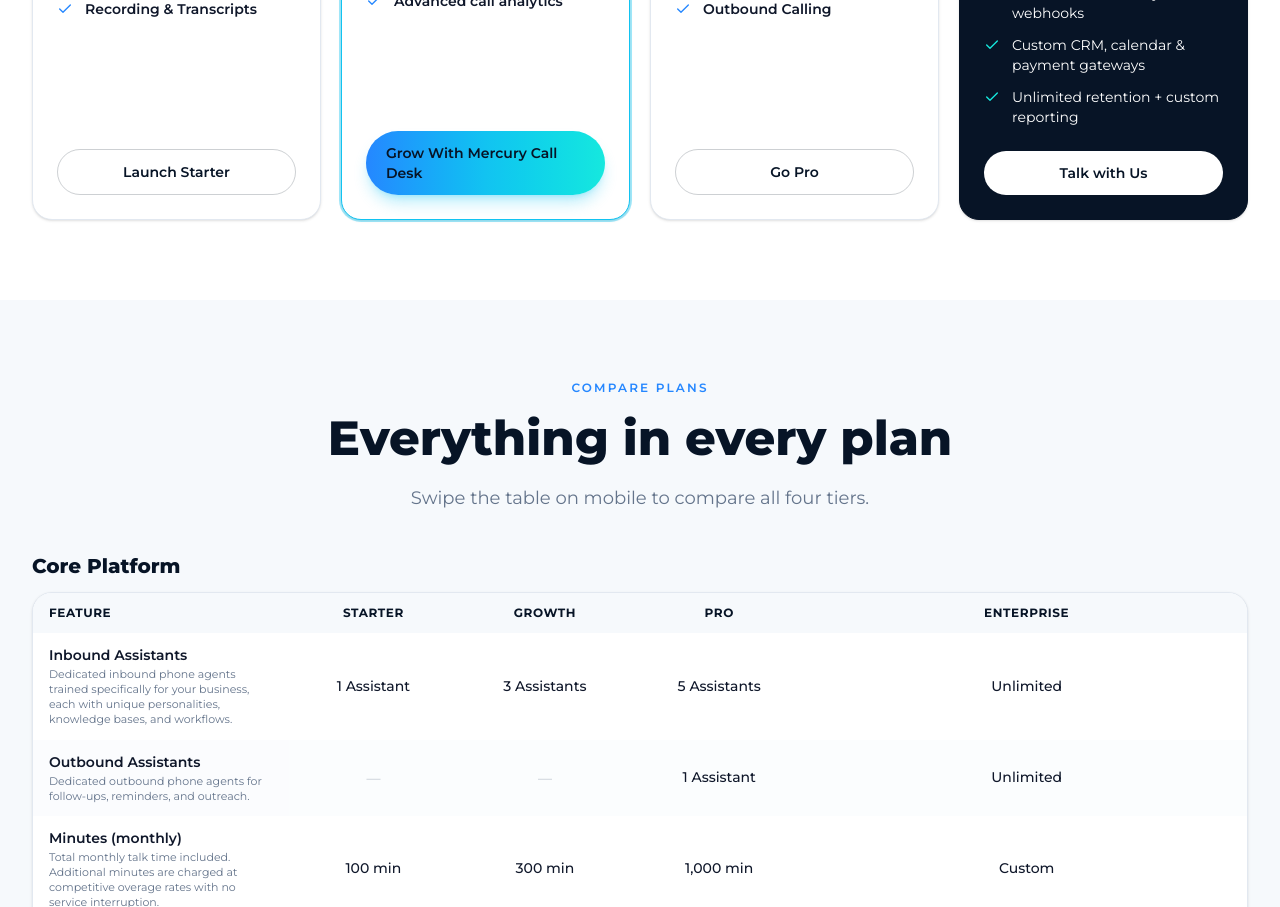
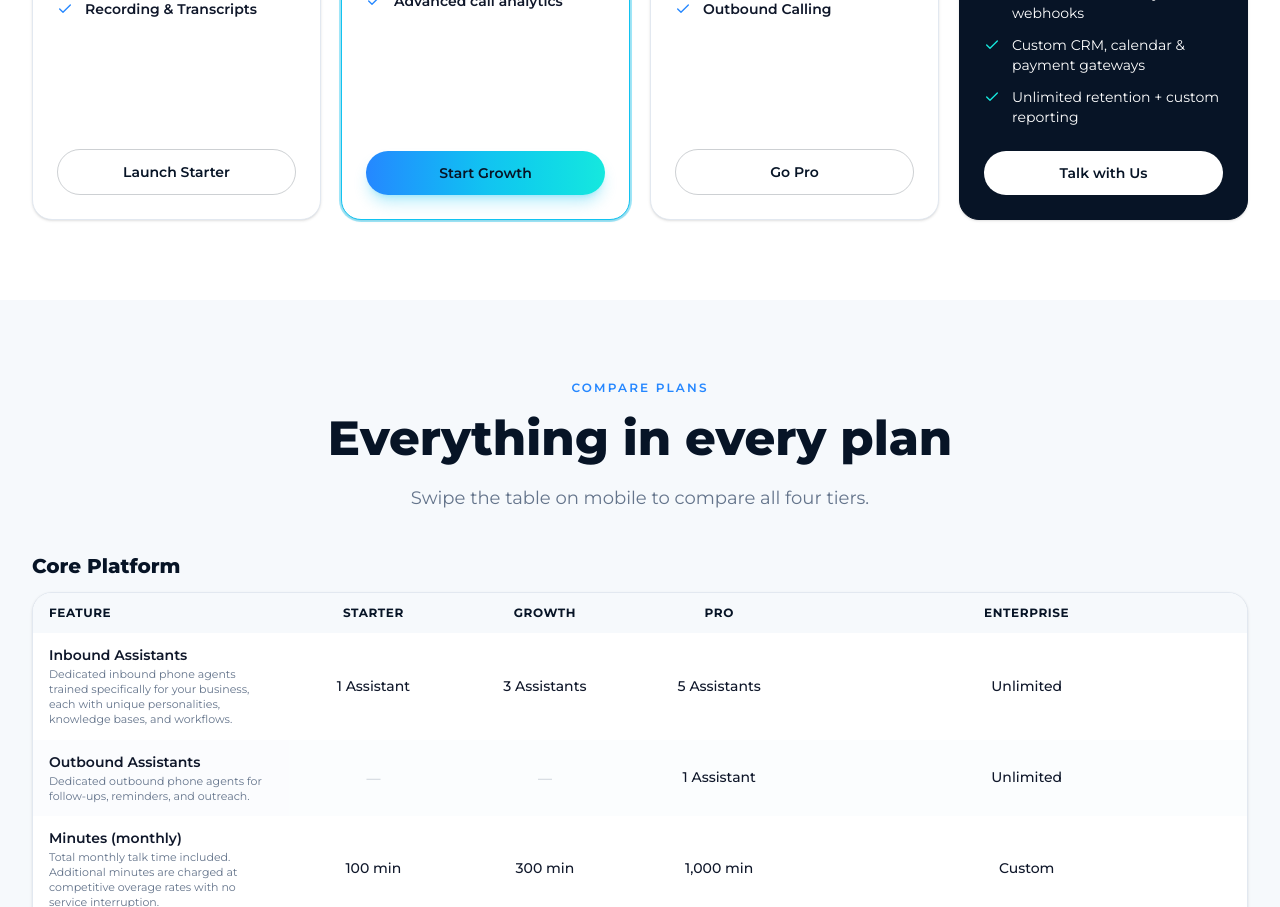
Before and after one commit to hpintojr/mercury-call-desk-site, a Next.js app: page /pricing in a window 1280 px wide. Shown: the part 1100-2007 px from the top of the page. Built offline with nearby package versions, Linux system fonts and the light colour scheme; no server answers.

Commit message:
Pricing page: Growth CTA reads 'Start Growth' (home page unchanged)

```diff
--- a/src/components/PricingCards.tsx
+++ b/src/components/PricingCards.tsx
@@ -59,7 +59,7 @@
               </ul>
 
               <div className="mt-auto pt-6">
-                <Button href={checkout} full variant={t.popular ? "primary" : "outline"}>{t.cta}</Button>
+                <Button href={checkout} full variant={t.popular ? "primary" : "outline"}>{compact && t.ctaShort ? t.ctaShort : t.cta}</Button>
               </div>
             </article>
           );
--- a/src/content/pricing.ts
+++ b/src/content/pricing.ts
@@ -11,6 +11,8 @@
   monthly: number;
   annualTotal: number;
   cta: string;
+  /** Shorter label used on the Pricing page cards (desktop width is tighter) */
+  ctaShort?: string;
   popular?: boolean;
   features: { title: string; detail: string; muted?: boolean }[];
 };
@@ -41,6 +43,7 @@
     monthly: 1995,
     annualTotal: 17955,
     cta: "Grow With Mercury Call Desk",
+    ctaShort: "Start Growth",
     popular: true,
     features: [
       { title: "Everything in Starter", detail: "All features from the Starter plan plus the additional Growth benefits listed below" },
```
